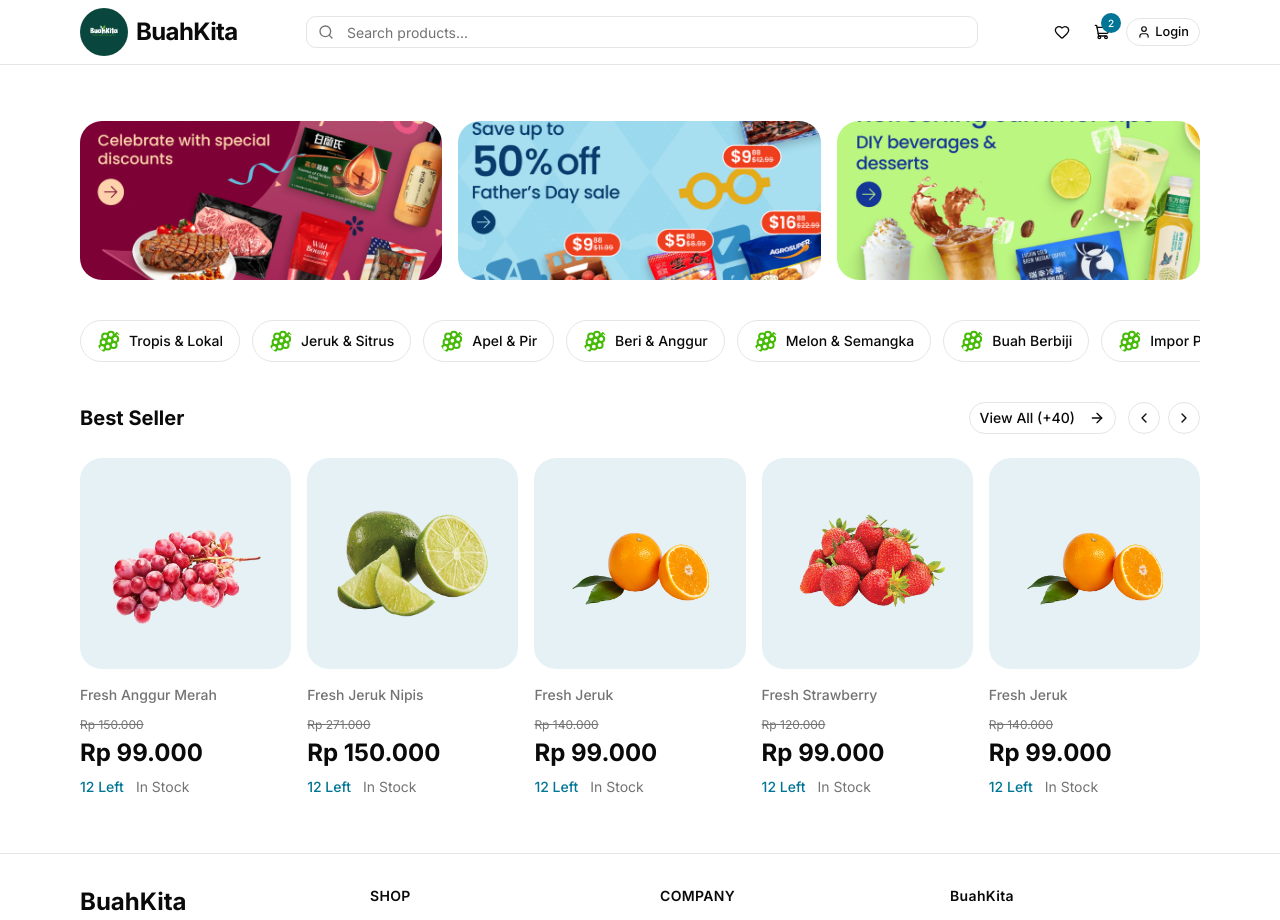
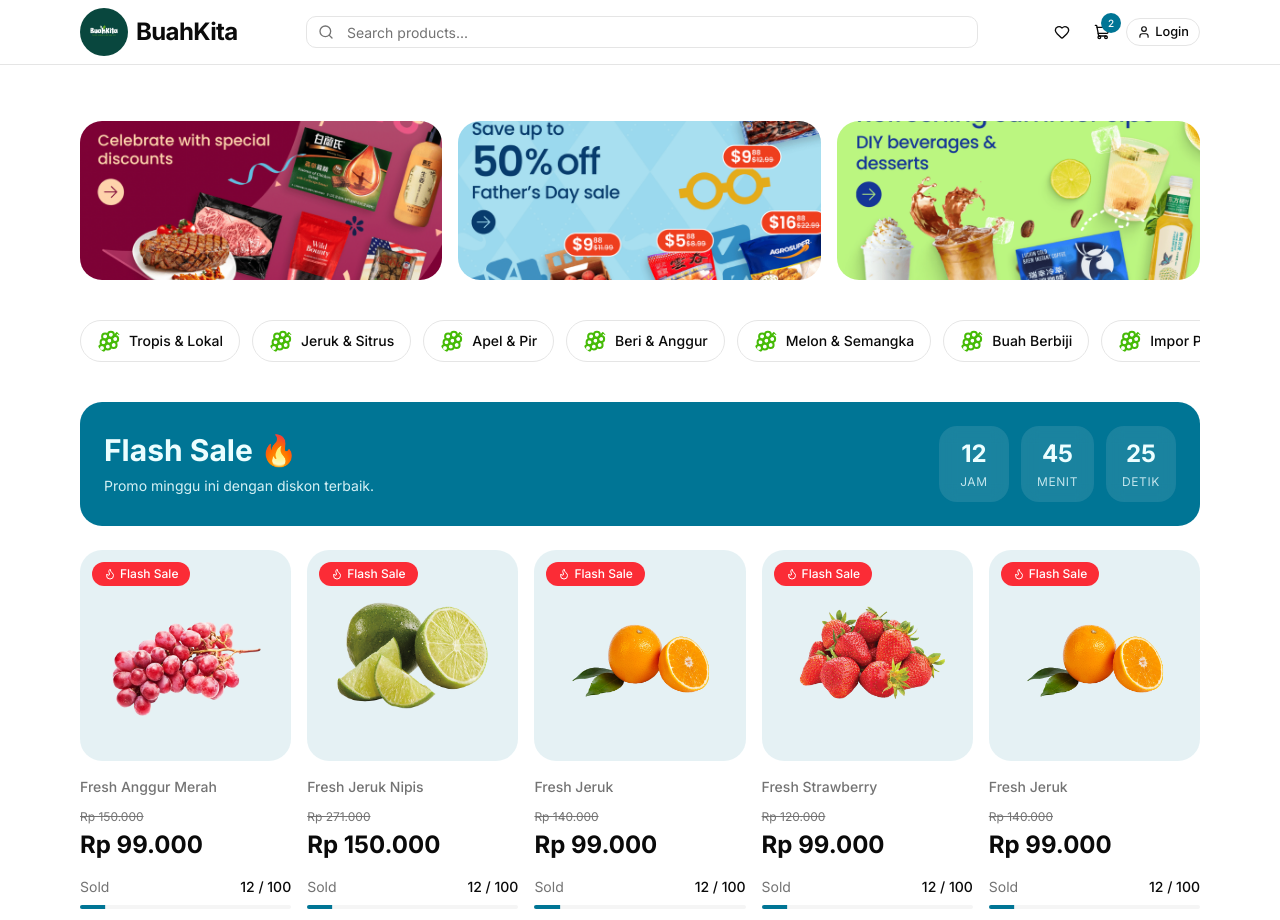
Before and after one commit to Alwin18/next-ecommerce-fruits, a Next.js app: page / in a window 1280 px wide. Shown: the top 920 px of the page. Built offline with nearby package versions, Linux system fonts and the light colour scheme.

Commit message:
feat: add flash sale section with countdown and updated product card with stock progress bar

```diff
--- a/components/home/home-container.tsx
+++ b/components/home/home-container.tsx
@@ -2,12 +2,14 @@ import React from 'react'
 import { Hero } from './hero'
 import Categories from './categories'
 import { ProductSection } from '../product/product-section'
+import { FlashSaleSection } from '../promo/flash-sale-section'
 
 export default function HomeContainer() {
   return (
     <>
       <Hero />
       <Categories />
+      <FlashSaleSection />
       <ProductSection />
     </>
   )
--- a/components/product/product-card.tsx
+++ b/components/product/product-card.tsx
@@ -1,10 +1,9 @@
-// components/product/product-card.tsx
-
 import Image from "next/image"
 import Link from "next/link"
-import { Heart } from "lucide-react"
+import { Flame, Heart } from "lucide-react"
 
 import { Button } from "@/components/ui/button"
+import { Progress } from "@/components/ui/progress"
 import { formatCurrency } from "@/lib/utils"
 
 type ProductCardProps = {
@@ -14,6 +13,10 @@ type ProductCardProps = {
   price: number
   oldPrice?: number
   left?: number
+  badge?: string
+
+  sold?: number
+  stock?: number
 }
 
 export function ProductCard({
@@ -23,7 +26,12 @@ export function ProductCard({
   price,
   oldPrice,
   left,
+  badge,
+  sold,
+  stock,
 }: ProductCardProps) {
+  const soldPercentage = sold && stock ? (sold / stock) * 100 : 0
+
   return (
     <Link
       href={`/products/${id}`}
@@ -31,6 +39,16 @@ export function ProductCard({
     >
       {/* IMAGE */}
       <div className="relative overflow-hidden rounded-3xl bg-primary/10 p-6">
+        {/* BADGE */}
+        {badge && (
+          <div className="absolute left-3 top-3 z-10 flex items-center gap-1 rounded-full bg-red-500 px-3 py-1 text-xs font-medium text-white">
+            <Flame className="h-3 w-3" />
+
+            {badge}
+          </div>
+        )}
+
+        {/* WISHLIST */}
         <Button
           size="icon"
           variant="secondary"
@@ -63,23 +81,42 @@ export function ProductCard({
           )}
         </div>
 
-        <div className="mt-1 flex items-center gap-2">
+        <div className="mt-1">
           <span className="text-2xl font-bold">
             {formatCurrency(price)}
           </span>
         </div>
 
-        <div className="mt-2 flex items-center gap-3 text-sm">
-          {left && (
+        {/* STOCK */}
+        {left && (
+          <div className="mt-2 flex items-center gap-3 text-sm">
             <span className="font-medium text-primary">
               {left} Left
             </span>
+
+            <span className="text-muted-foreground">
+              In Stock
+            </span>
+          </div>
+        )}
+
+        {/* SOLD */}
+        {typeof sold === "number" &&
+          typeof stock === "number" && (
+            <div className="mt-4">
+              <div className="mb-2 flex items-center justify-between text-sm">
+                <span className="text-muted-foreground">
+                  Sold
+                </span>
+
+                <span className="font-medium">
+                  {sold} / {stock}
+                </span>
+              </div>
+
+              <Progress value={soldPercentage} />
+            </div>
           )}
-
-          <span className="text-muted-foreground">
-            In Stock
-          </span>
-        </div>
       </div>
     </Link>
   )
--- /dev/null
+++ b/components/promo/flash-sale-countdown.tsx
@@ -0,0 +1,84 @@
+"use client"
+
+import { useEffect, useState } from "react"
+
+export function FlashSaleCountdown() {
+  const [timeLeft, setTimeLeft] = useState({
+    hours: 12,
+    minutes: 45,
+    seconds: 30,
+  })
+
+  useEffect(() => {
+    const interval = setInterval(() => {
+      setTimeLeft((prev) => {
+        let { hours, minutes, seconds } = prev
+
+        if (seconds > 0) {
+          seconds--
+        } else {
+          seconds = 59
+
+          if (minutes > 0) {
+            minutes--
+          } else {
+            minutes = 59
+
+            if (hours > 0) {
+              hours--
+            }
+          }
+        }
+
+        return {
+          hours,
+          minutes,
+          seconds,
+        }
+      })
+    }, 1000)
+
+    return () => clearInterval(interval)
+  }, [])
+
+  return (
+    <div className="flex items-center gap-3">
+      <TimeBox
+        label="Jam"
+        value={timeLeft.hours}
+      />
+
+      <TimeBox
+        label="Menit"
+        value={timeLeft.minutes}
+      />
+
+      <TimeBox
+        label="Detik"
+        value={timeLeft.seconds}
+      />
+    </div>
+  )
+}
+
+type TimeBoxProps = {
+  label: string
+  value: number
+}
+
+function TimeBox({
+  label,
+  value,
+}: TimeBoxProps) {
+  return (
+    <div className="flex min-w-[70px] flex-col items-center rounded-2xl bg-white/10 px-4 py-3 backdrop-blur">
+      <span className="text-2xl font-bold">
+        {String(value).padStart(2, "0")}
+      </span>
+
+      <span className="mt-1 text-xs uppercase tracking-wider opacity-80">
+        {label}
+      </span>
+    </div>
+  )
+}
--- /dev/null
+++ b/components/promo/flash-sale-section.tsx
@@ -0,0 +1,84 @@
+import { ProductCard } from "@/components/product/product-card"
+import { FlashSaleCountdown } from "./flash-sale-countdown"
+
+const PRODUCTS = [
+  {
+    id: 1,
+    name: "Fresh Anggur Merah",
+    image: "/buah/1.png",
+    price: 99000,
+    oldPrice: 150000,
+    sold: 12,
+    stock: 100,
+  },
+  {
+    id: 2,
+    name: "Fresh Jeruk Nipis",
+    image: "/buah/2.png",
+    price: 150000,
+    oldPrice: 271000,
+    sold: 12,
+    stock: 100,
+  },
+  {
+    id: 3,
+    name: "Fresh Jeruk",
+    image: "/buah/3.png",
+    price: 99000,
+    oldPrice: 140000,
+    sold: 12,
+    stock: 100,
+  },
+  {
+    id: 4,
+    name: "Fresh Strawberry",
+    image: "/buah/4.png",
+    price: 99000,
+    oldPrice: 120000,
+    sold: 12,
+    stock: 100,
+  },
+  {
+    id: 5,
+    name: "Fresh Jeruk",
+    image: "/buah/3.png",
+    price: 99000,
+    oldPrice: 140000,
+    sold: 12,
+    stock: 100,
+  },
+]
+
+export function FlashSaleSection() {
+  return (
+    <section className="w-full py-6">
+      <div className="w-full">
+        {/* HEADER */}
+        <div className="mb-6 flex flex-col gap-4 rounded-3xl bg-primary p-6 text-primary-foreground lg:flex-row lg:items-center lg:justify-between">
+          <div>
+            <h2 className="text-3xl font-bold">
+              Flash Sale 🔥
+            </h2>
+
+            <p className="mt-2 text-sm opacity-90">
+              Promo minggu ini dengan diskon terbaik.
+            </p>
+          </div>
+
+          <FlashSaleCountdown />
+        </div>
+
+        {/* PRODUCTS */}
+        <div className="grid grid-cols-2 gap-4 md:grid-cols-3 lg:grid-cols-5">
+          {PRODUCTS.map((product) => (
+            <ProductCard
+              key={product.id}
+              {...product}
+              badge="Flash Sale"
+            />
+          ))}
+        </div>
+      </div>
+    </section>
+  )
+}
--- /dev/null
+++ b/components/ui/progress.tsx
@@ -0,0 +1,31 @@
+"use client"
+
+import * as React from "react"
+import { Progress as ProgressPrimitive } from "radix-ui"
+
+import { cn } from "@/lib/utils"
+
+function Progress({
+  className,
+  value,
+  ...props
+}: React.ComponentProps<typeof ProgressPrimitive.Root>) {
+  return (
+    <ProgressPrimitive.Root
+      data-slot="progress"
+      className={cn(
+        "relative flex h-1 w-full items-center overflow-x-hidden rounded-full bg-muted",
+        className
+      )}
+      {...props}
+    >
+      <ProgressPrimitive.Indicator
+        data-slot="progress-indicator"
+        className="size-full flex-1 bg-primary transition-all"
+        style={{ transform: `translateX(-${100 - (value || 0)}%)` }}
+      />
+    </ProgressPrimitive.Root>
+  )
+}
+
+export { Progress }
```
